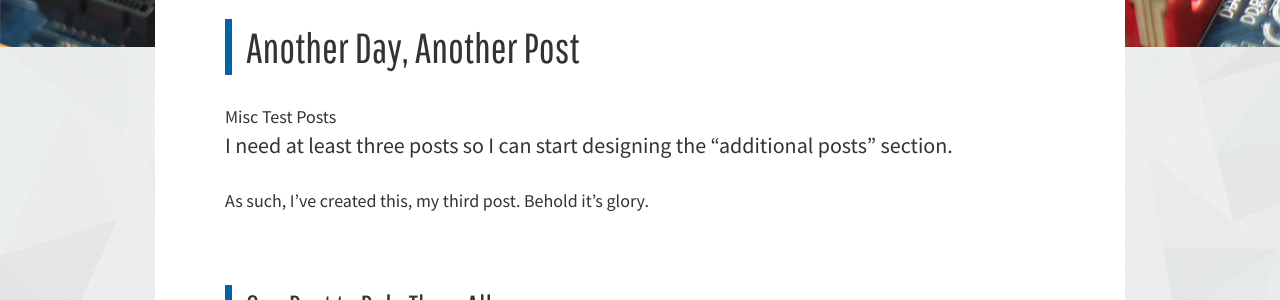
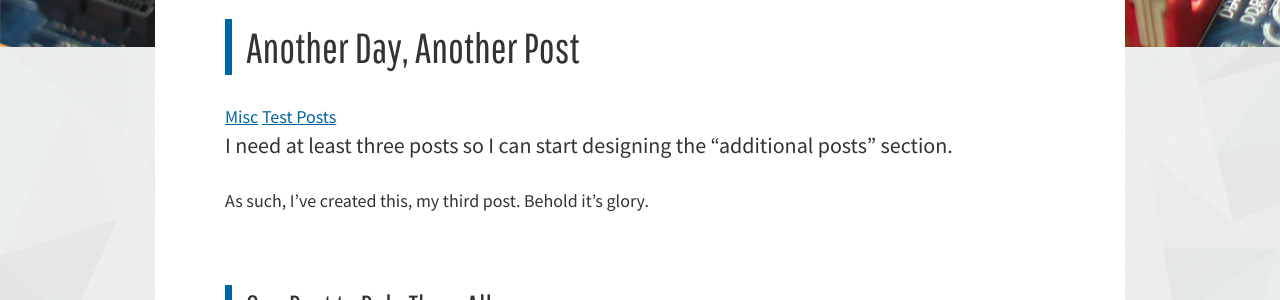
Before and after one commit to aarondgordon/aarondgordon.github.io, a Jekyll site: the page built from _posts/2016-8-26-another-day-another-post.md, in a window 1280 px wide. Shown: the part 527-827 px from the top of the page. Built offline with Jekyll 4.4.1, drawn with Linux system fonts in a browser that asks for light colours; nearby versions of some CDN libraries; comment, search, counter and statistics services are not loaded.

Commit message:
Simplifying tag cloud code

```diff
--- a/_layouts/post.html
+++ b/_layouts/post.html
@@ -6,15 +6,9 @@
   <div class="container container-content">
     <h1>{{ page.title }}</h1>
     <div class="tag-cloud">
-    	{% assign tagNames="" | split:"|" %}
-    	{% for tag in page.tags %}
-    		{{ tag }}
-    		{% assign tagName=tag.first %}
-    		{% assign tagNames=tagNames | push:tagName %}
-    	{% endfor %}
-    	{% assign tagNames=tagNames | sort %}
-    	{% for tagName in tagNames %}
-    		<a href="/tags/#{{ tagName }}" class="tag-cloud-tag">{{ tagName }}</a>
+    	{% assign sortedTags=page.tags | sort %}
+    	{% for tag in sortedTags %}
+    		<a href="/tags/#{{ tag }}" class="tag-cloud-tag">{{ tag }}</a>
     	{% endfor %}
     </div>
     <p class="lead">{{ page.excerpt | remove:'<p>' | remove:'</p>' }}</p>
```
